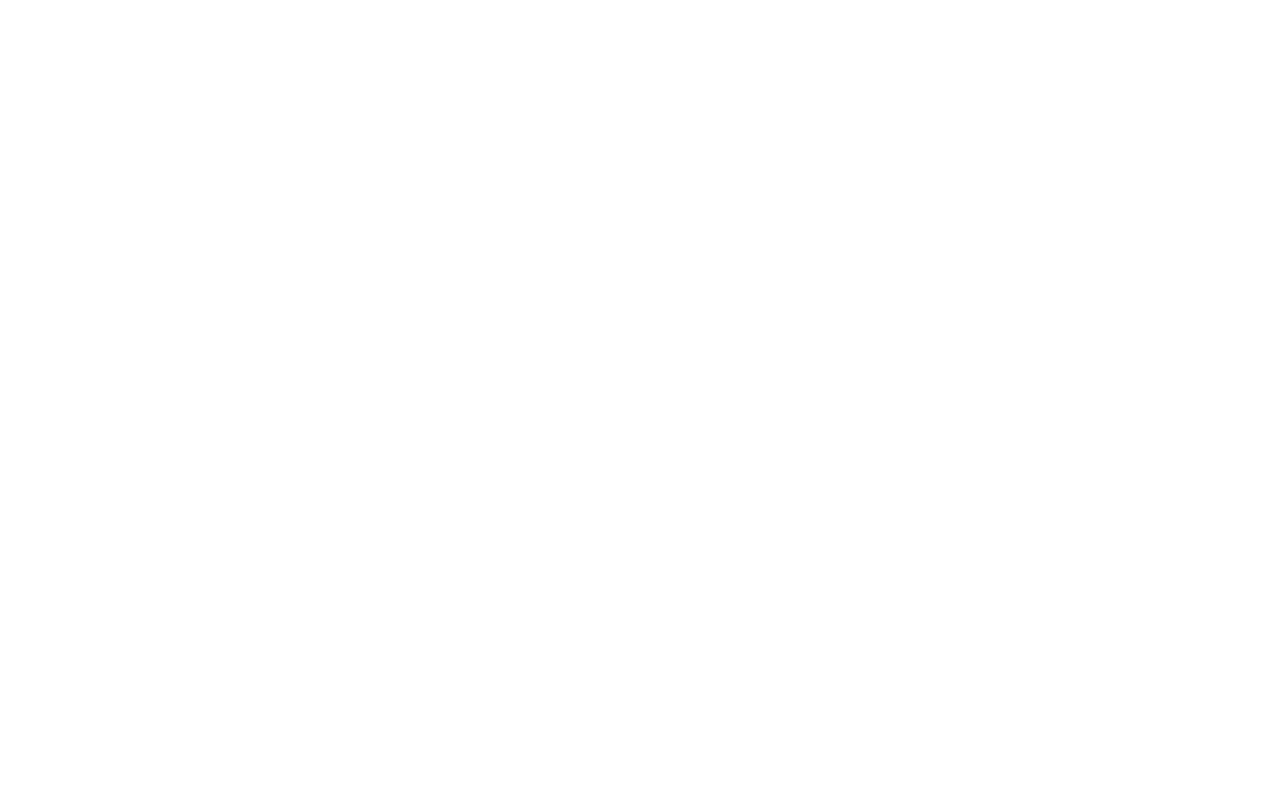
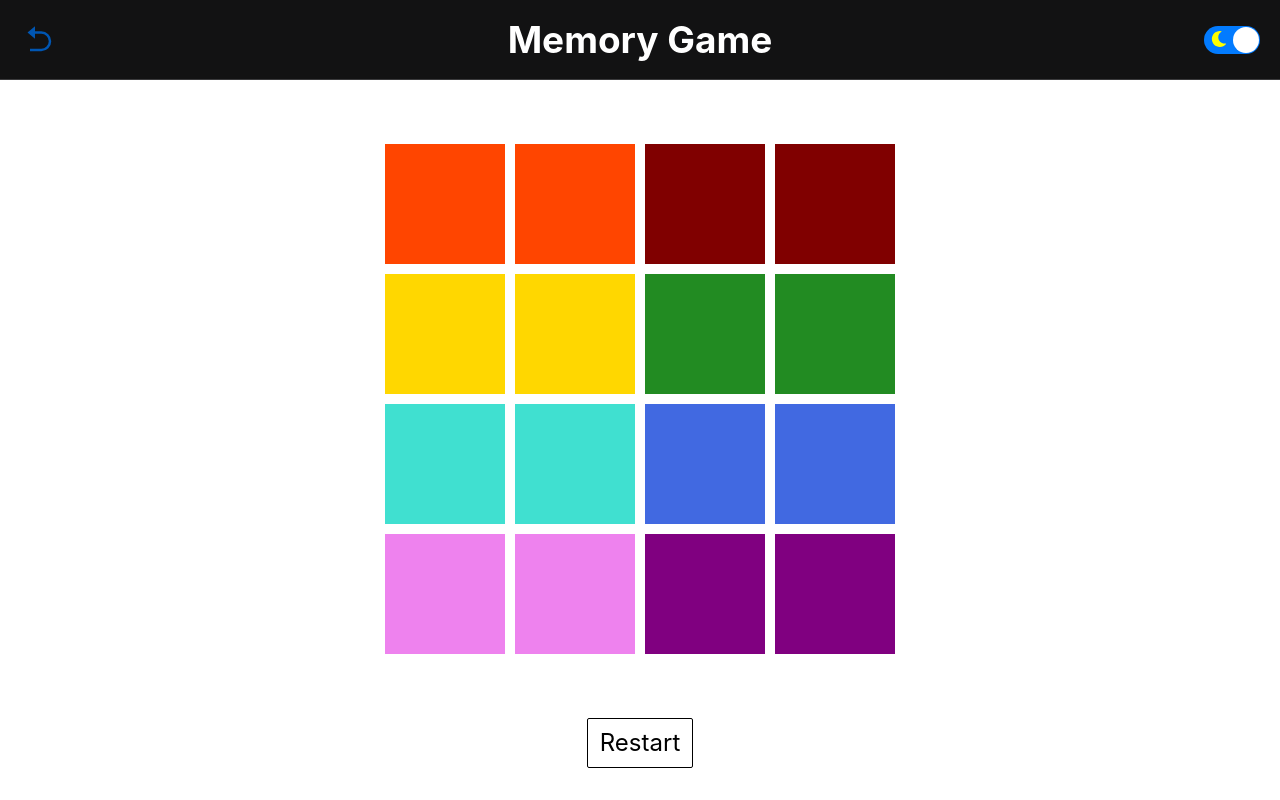
Before and after one commit to William-Feng/mini-playground, a React (Create React App) app: page /memory in a window 1280 px wide. Before the commit this address had no page. Built offline with nearby package versions, Linux system fonts and the light colour scheme.

Commit message:
Integrate memory game with project

```diff
--- a/src/App.js
+++ b/src/App.js
@@ -1,11 +1,11 @@
 import React, { createContext, useState } from "react";
-import { Route, Routes, Link } from "react-router-dom";
+import { Route, Routes } from "react-router-dom";
 import "./App.css";
 import Home from "./components/home/Home";
 import Wordle from "./components/wordle/Wordle";
 import TicTacToe from "./components/tic-tac-toe/TicTacToe";
-import { RiArrowGoBackFill } from "react-icons/ri";
 import Navbar from "./components/Navbar";
+import Memory from "./components/memory/Memory";
 
 export const ThemeContext = createContext();
 
@@ -37,6 +37,15 @@ function App() {
             </ThemeContext.Provider>
           }
         />
+        <Route
+          path="/memory"
+          element={
+            <ThemeContext.Provider value={{ theme, toggleTheme }}>
+              <Navbar heading="Memory Game" />
+              <Memory />
+            </ThemeContext.Provider>
+          }
+        />
       </Routes>
     </>
   );
--- a/src/components/home/Home.js
+++ b/src/components/home/Home.js
@@ -15,8 +15,8 @@ function Home() {
         <Link to="/tic-tac-toe">
           <div className="game">Tic Tac Toe</div>
         </Link>
-        <Link to="/wordle">
-          <div className="game">Wordle</div>
+        <Link to="/memory">
+          <div className="game">Memory Game</div>
         </Link>
         <Link to="/wordle">
           <div className="game">Wordle</div>
--- a/src/components/memory/style.css
+++ b/src/components/memory/Memory.css
@@ -1,14 +1,4 @@
-body {
-  margin: 0;
-  box-sizing: border-box;
-}
-
-.container {
-  margin-top: 6em;
-  text-align: center;
-}
-
-.board {
+#memory .board {
   margin: 2em 0;
   display: grid;
   align-items: center;
@@ -17,35 +7,12 @@ body {
   grid-gap: 10px;
 }
 
-.cell {
-  width: 120px;
-  height: 120px;
-  background-color: lightgrey;
-  cursor: pointer;
-  border-radius: 2px;
+#memory .cell {
+  border: none;
 }
 
-.cell:not(.stable):hover {
+#memory .cell:not(.stable):hover {
   border: 2px solid black;
-}
-
-h1 {
-  font-size: 3em;
-}
-
-button {
-  background-color: white;
-  border: 1px solid black;
-  font-size: 1.5em;
-  margin-top: 1em;
-  padding: 0.25em 0.5em;
-  border-radius: 2px;
-  cursor: pointer;
-  user-select: none;
-}
-
-button:hover {
-  background-color: lightgrey;
 }
 
 .red {
--- /dev/null
+++ b/src/components/memory/Memory.js
@@ -0,0 +1,144 @@
+import React from "react";
+import "./Memory.css";
+
+function Memory() {
+  /*
+  const boardCells = document.querySelectorAll(".cell");
+  const turnMessage = document.getElementById("turns");
+  const restart = document.getElementById("restart");
+
+  const COLOUR_HIDDEN = "hidden";
+  const CELL_STABLE = "stable";
+  const WIN_NUM_MATCH = boardCells.length / 2;
+  let previous;
+  let lockBoard;
+  let numTurns;
+  let numMatching;
+
+  newGame();
+  restart.addEventListener("click", newGame);
+
+  // Shuffle all the cells so the order is randomised
+  function shuffle() {
+    boardCells.forEach((cell) => {
+      let position = Math.floor(Math.random() * boardCells.length);
+      cell.style.order = position;
+    });
+  }
+
+  function newGame() {
+    previous = null;
+    lockBoard = false;
+    numTurns = 0;
+    numMatching = 0;
+    turnMessage.innerText = "Turns: 0";
+    shuffle();
+    boardCells.forEach((cell) => {
+      cell.classList.add(COLOUR_HIDDEN);
+      cell.classList.remove(CELL_STABLE);
+      cell.addEventListener("click", handleClick);
+    });
+  }
+
+  function handleClick(e) {
+    const cell = e.target;
+
+    if (allowedClick(cell)) {
+      if (!previous) {
+        firstSelected(cell);
+      } else {
+        secondSelected(cell);
+      }
+    }
+  }
+
+  // Prevent clicking if board is locked or the new cell is already correct
+  function allowedClick(cell) {
+    return !lockBoard && !cell.classList.contains(CELL_STABLE);
+  }
+
+  // Show the colour of the cell if nothing was selected before in this turn
+  function firstSelected(cell) {
+    cell.classList.remove(COLOUR_HIDDEN);
+    previous = cell;
+  }
+
+  // Another cell was selected before in this turn so we need to check
+  function secondSelected(cell) {
+    numTurns++;
+    turnMessage.innerText = "Turns: " + numTurns;
+    if (previous == cell) {
+      // If the user selects the same cell twice
+      cell.classList.add(COLOUR_HIDDEN);
+      previous = null;
+    } else if (checkMatch(cell)) {
+      // Do not allow the cells to be chosen again
+      previous.classList.add(CELL_STABLE);
+      cell.classList.add(CELL_STABLE);
+      previous = null;
+      numMatching++;
+      checkWin();
+    } else {
+      // Show the colour of the cell for 1 second, then reset
+      // Present user from selecting cells during this delay
+      cell.classList.remove(COLOUR_HIDDEN);
+      lockBoard = true;
+      setTimeout(() => {
+        previous.classList.add(COLOUR_HIDDEN);
+        cell.classList.add(COLOUR_HIDDEN);
+        previous = null;
+        lockBoard = false;
+      }, 1000);
+    }
+  }
+
+  // Check if the two selected cells have the same underlying colour
+  function checkMatch(cell) {
+    cell.classList.remove(COLOUR_HIDDEN);
+    return (
+      getComputedStyle(previous).backgroundColor ===
+      getComputedStyle(cell).backgroundColor
+    );
+  }
+
+  // Adjust the message if there is a win
+  function checkWin() {
+    if (numMatching === WIN_NUM_MATCH) {
+      if (numTurns <= 20) {
+        turnMessage.innerText = "Well done! Turns: " + numTurns;
+      } else {
+        turnMessage.innerText = "You won! Turns: " + numTurns;
+      }
+    }
+  }
+  */
+
+  return (
+    <div className="container" id="memory">
+      <div className="board">
+        <div className="cell red"></div>
+        <div className="cell red"></div>
+        <div className="cell maroon"></div>
+        <div className="cell maroon"></div>
+        <div className="cell gold"></div>
+        <div className="cell gold"></div>
+        <div className="cell green"></div>
+        <div className="cell green"></div>
+        <div className="cell turquoise"></div>
+        <div className="cell turquoise"></div>
+        <div className="cell blue"></div>
+        <div className="cell blue"></div>
+        <div className="cell violet"></div>
+        <div className="cell violet"></div>
+        <div className="cell purple"></div>
+        <div className="cell purple"></div>
+      </div>
+      <div>
+        <h2 id="turns"></h2>
+        <button className="restart">Restart</button>
+      </div>
+    </div>
+  );
+}
+
+export default Memory;
--- a/src/components/tic-tac-toe/TicTacToe.css
+++ b/src/components/tic-tac-toe/TicTacToe.css
@@ -21,10 +21,9 @@
   display: grid;
   font-size: 5em;
   cursor: pointer;
-  user-select: none;
 }
 
-.cell:not(.occupied):hover {
+#tic-tac-toe .cell:not(.occupied):hover {
   background-color: lightgrey;
 }
 
--- a/src/components/tic-tac-toe/TicTacToe.js
+++ b/src/components/tic-tac-toe/TicTacToe.js
@@ -68,7 +68,7 @@ function TicTacToe() {
   };
 
   return (
-    <div className="container">
+    <div className="container" id="tic-tac-toe">
       <div className="board">
         {board.map((value, i) => (
           <div
```
Also changed, not shown: src/components/memory/index.html (deleted, +0 -42 lines), src/components/memory/script.js (deleted, +0 -108 lines).
